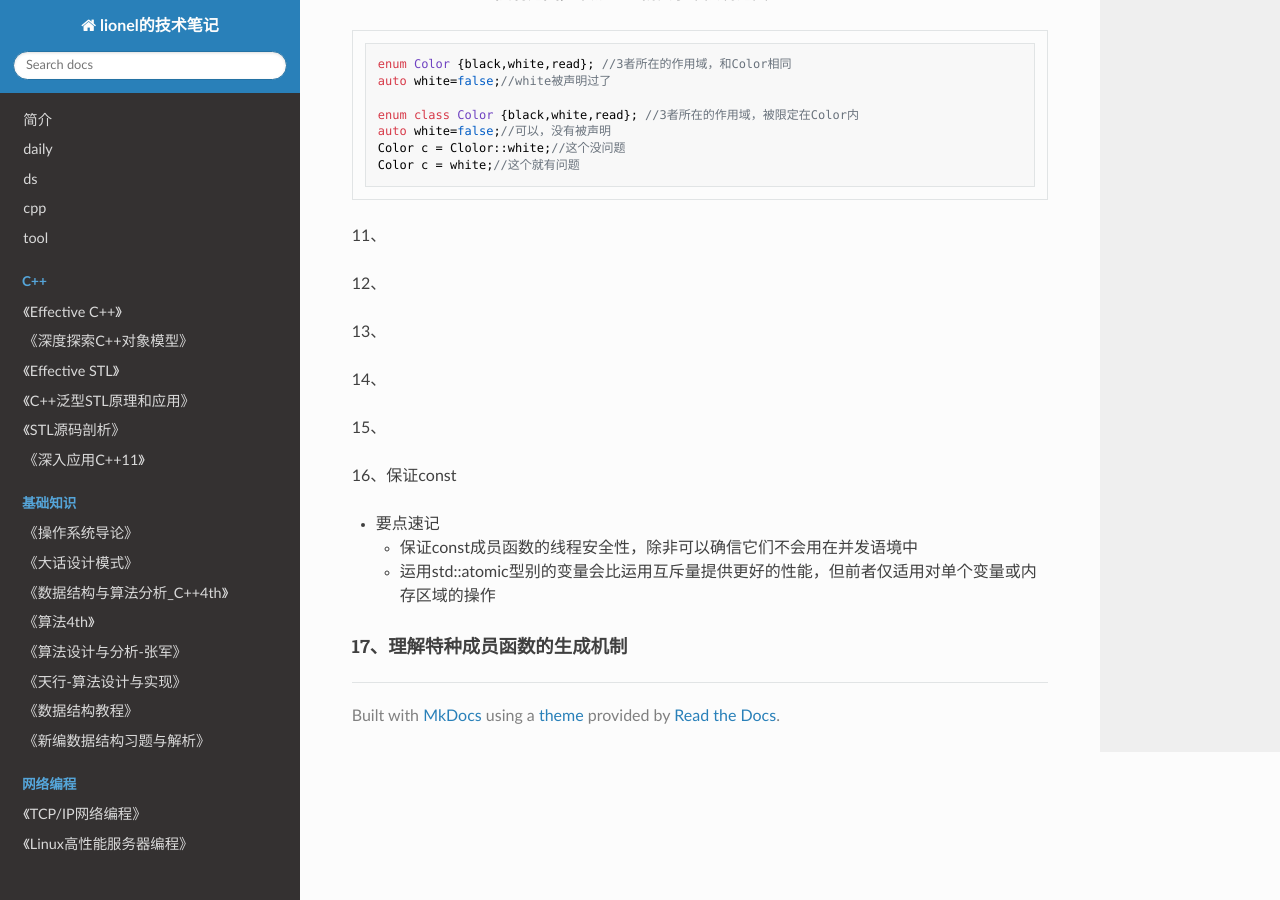
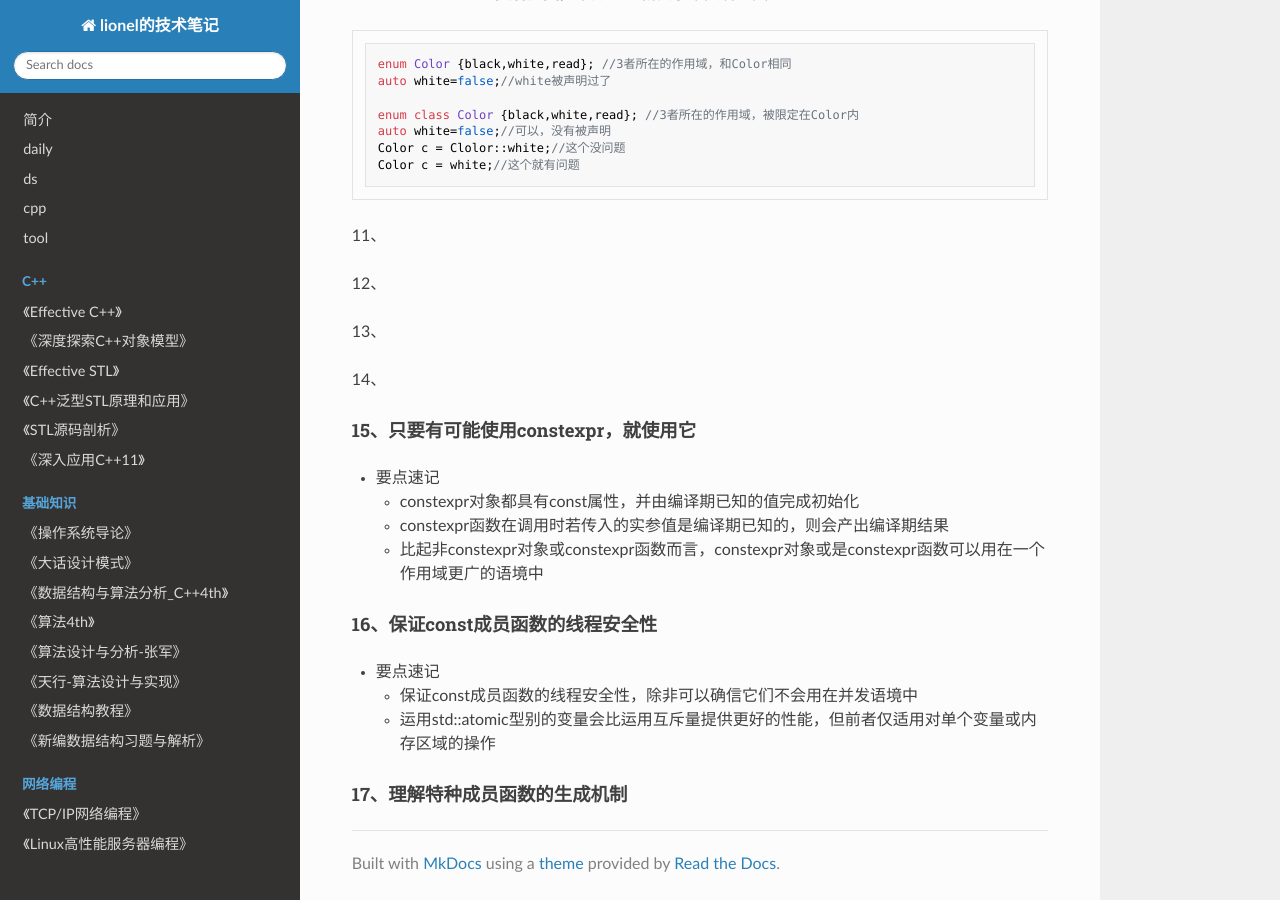
Before and after one commit to wolflion/booknotes, an MkDocs documentation site: the page built from docs/22C++modern/effectiveModernC++.md, in a window 1280 px wide and 900 px high, scrolled down 3366 px. Built offline with MkDocs 1.6.1, drawn with Linux system fonts in a browser that asks for light colours; nearby versions of some CDN libraries.

Commit message:
Update effectiveModernC++.md

```diff
--- a/docs/22C++modern/effectiveModernC++.md
+++ b/docs/22C++modern/effectiveModernC++.md
@@ -146,9 +146,14 @@ Color c = white;//这个就有问题
 
 14、
 
-15、
+#### 15、只要有可能使用constexpr，就使用它
 
-16、保证const
++ 要点速记
+  + constexpr对象都具有const属性，并由编译期已知的值完成初始化
+  + constexpr函数在调用时若传入的实参值是编译期已知的，则会产出编译期结果
+  + 比起非constexpr对象或constexpr函数而言，constexpr对象或是constexpr函数可以用在一个作用域更广的语境中
+
+#### 16、保证const成员函数的线程安全性
 
 + 要点速记
   + 保证const成员函数的线程安全性，除非可以确信它们不会用在并发语境中
```
